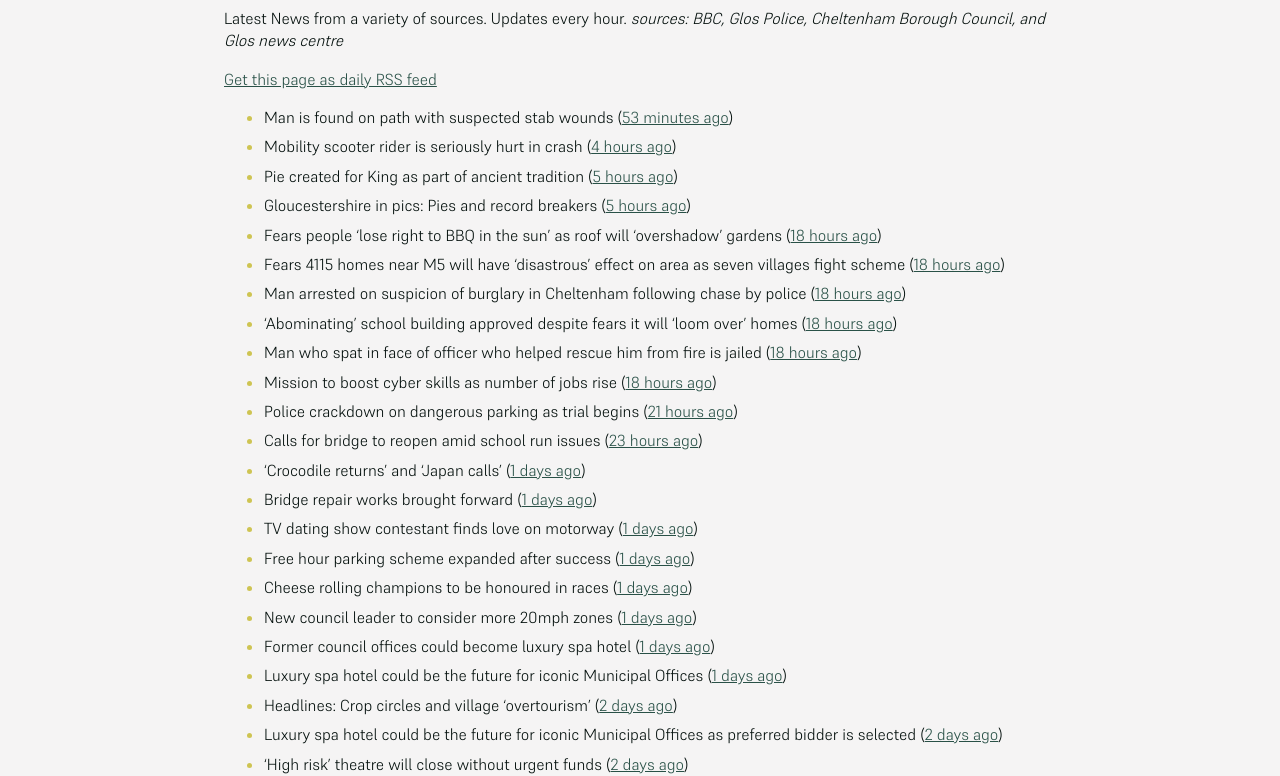
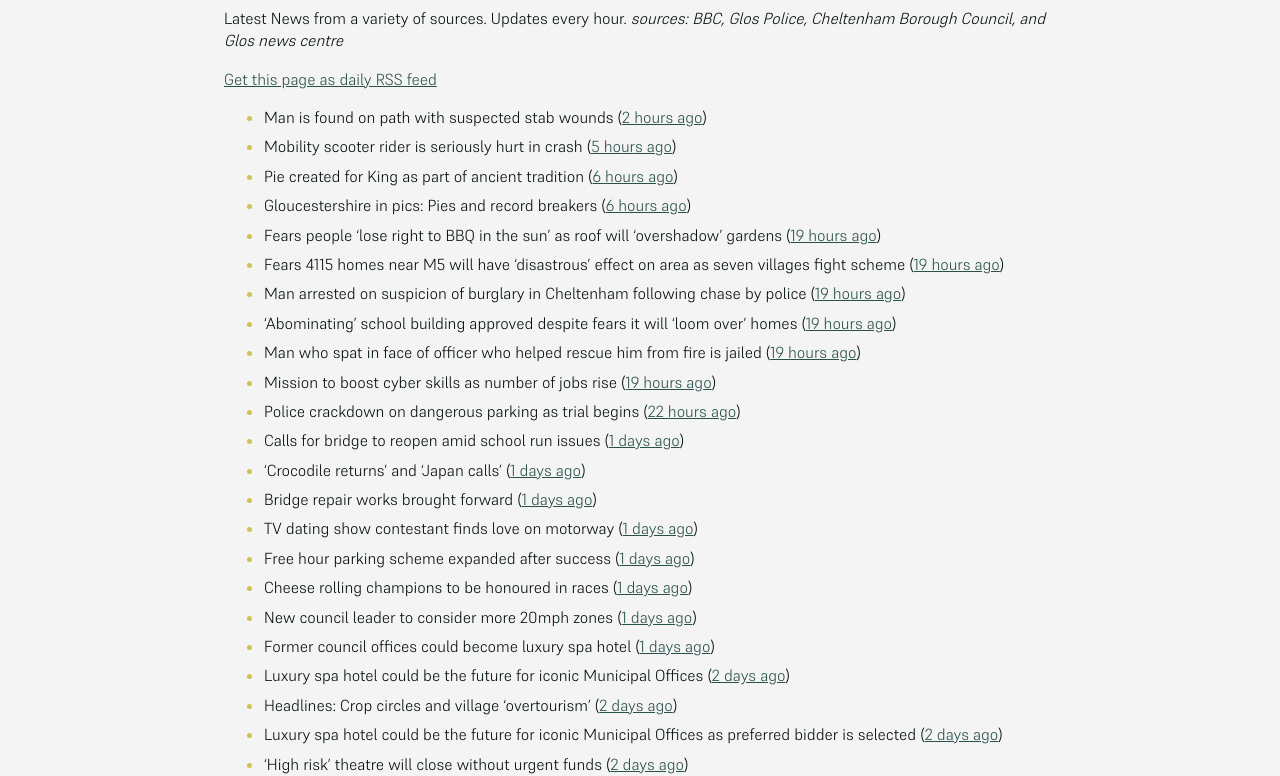
Before and after one commit to mat-0/cheltenham-open-data, a Jekyll site: the page built from _pages/news.md, in a window 1280 px wide and 1400 px high. Shown: the part 266-1042 px from the top of the window. Built offline with Jekyll 4.4.1, drawn with Linux system fonts in a browser that asks for light colours; some of the changed text lies outside the part shown.

Commit message:
Updated 2025-05-24 13:06:04

```diff
--- a/_pages/news.md
+++ b/_pages/news.md
@@ -12,18 +12,18 @@ _sources: BBC, Glos Police, Cheltenham Borough Council, and Glos news centre_
 [Get this page as daily RSS feed](/daily.rss)
 
 <!-- news_marker starts -->
-- Man is found on path with suspected stab wounds ([53 minutes ago](https://www.bbc.com/news/articles/c5yxl0lxv4lo))
-- Mobility scooter rider is seriously hurt in crash ([4 hours ago](https://www.bbc.com/news/articles/cx2eqqnx4zlo))
-- Pie created for King as part of ancient tradition ([5 hours ago](https://www.bbc.com/news/articles/ckgxxnve341o))
-- Gloucestershire in pics: Pies and record breakers ([5 hours ago](https://www.bbc.com/news/articles/clyvvpgg4xyo))
-- Fears people ‘lose right to BBQ in the sun’ as roof will ‘overshadow’ gardens ([18 hours ago](https://gloucesternewscentre.co.uk/fears-people-lose-right-to-bbq-in-the-sun-as-roof-will-overshadow-gardens/))
-- Fears 4115 homes near M5 will have ‘disastrous’ effect on area as seven villages fight scheme ([18 hours ago](https://gloucesternewscentre.co.uk/fears-4115-homes-near-m5-will-have-disastrous-effect-on-area-as-seven-villages-fight-scheme/))
-- Man arrested on suspicion of burglary in Cheltenham following chase by police ([18 hours ago](https://gloucesternewscentre.co.uk/man-arrested-on-suspicion-of-burglary-in-cheltenham-following-chase-by-police/))
-- ‘Abominating’ school building approved despite fears it will ‘loom over’ homes ([18 hours ago](https://gloucesternewscentre.co.uk/abominating-school-building-approved-despite-fears-it-will-loom-over-homes/))
-- Man who spat in face of officer who helped rescue him from fire is jailed ([18 hours ago](https://gloucesternewscentre.co.uk/man-who-spat-in-face-of-officer-who-helped-rescue-him-from-fire-is-jailed/))
-- Mission to boost cyber skills as number of jobs rise ([18 hours ago](https://www.bbc.com/news/articles/cp9200y2km0o))
-- Police crackdown on dangerous parking as trial begins ([21 hours ago](https://www.bbc.com/news/articles/c628gp87jljo))
-- Calls for bridge to reopen amid school run issues ([23 hours ago](https://www.bbc.com/news/articles/c7877jd3dw3o))
+- Man is found on path with suspected stab wounds ([2 hours ago](https://www.bbc.com/news/articles/c5yxl0lxv4lo))
+- Mobility scooter rider is seriously hurt in crash ([5 hours ago](https://www.bbc.com/news/articles/cx2eqqnx4zlo))
+- Pie created for King as part of ancient tradition ([6 hours ago](https://www.bbc.com/news/articles/ckgxxnve341o))
+- Gloucestershire in pics: Pies and record breakers ([6 hours ago](https://www.bbc.com/news/articles/clyvvpgg4xyo))
+- Fears people ‘lose right to BBQ in the sun’ as roof will ‘overshadow’ gardens ([19 hours ago](https://gloucesternewscentre.co.uk/fears-people-lose-right-to-bbq-in-the-sun-as-roof-will-overshadow-gardens/))
+- Fears 4115 homes near M5 will have ‘disastrous’ effect on area as seven villages fight scheme ([19 hours ago](https://gloucesternewscentre.co.uk/fears-4115-homes-near-m5-will-have-disastrous-effect-on-area-as-seven-villages-fight-scheme/))
+- Man arrested on suspicion of burglary in Cheltenham following chase by police ([19 hours ago](https://gloucesternewscentre.co.uk/man-arrested-on-suspicion-of-burglary-in-cheltenham-following-chase-by-police/))
+- ‘Abominating’ school building approved despite fears it will ‘loom over’ homes ([19 hours ago](https://gloucesternewscentre.co.uk/abominating-school-building-approved-despite-fears-it-will-loom-over-homes/))
+- Man who spat in face of officer who helped rescue him from fire is jailed ([19 hours ago](https://gloucesternewscentre.co.uk/man-who-spat-in-face-of-officer-who-helped-rescue-him-from-fire-is-jailed/))
+- Mission to boost cyber skills as number of jobs rise ([19 hours ago](https://www.bbc.com/news/articles/cp9200y2km0o))
+- Police crackdown on dangerous parking as trial begins ([22 hours ago](https://www.bbc.com/news/articles/c628gp87jljo))
+- Calls for bridge to reopen amid school run issues ([1 days ago](https://www.bbc.com/news/articles/c7877jd3dw3o))
 - 'Crocodile returns' and 'Japan calls' ([1 days ago](https://www.bbc.com/news/articles/clynl44237wo))
 - Bridge repair works brought forward ([1 days ago](https://www.bbc.com/news/articles/c8repy53ezyo))
 - TV dating show contestant finds love on motorway ([1 days ago](https://www.bbc.com/news/articles/cn84y0wnz2po))
@@ -31,7 +31,7 @@ _sources: BBC, Glos Police, Cheltenham Borough Council, and Glos news centre_
 - Cheese rolling champions to be honoured in races ([1 days ago](https://www.bbc.com/news/articles/cy8nkklvm9mo))
 - New council leader to consider more 20mph zones ([1 days ago](https://www.bbc.com/news/articles/c1kvvdv71m4o))
 - Former council offices could become luxury spa hotel ([1 days ago](https://www.bbc.com/news/articles/c4g6e60kdy1o))
-- Luxury spa hotel could be the future for iconic Municipal Offices ([1 days ago](https://gloucesternewscentre.co.uk/luxury-spa-hotel-could-be-the-future-for-iconic-municipal-offices/))
+- Luxury spa hotel could be the future for iconic Municipal Offices ([2 days ago](https://gloucesternewscentre.co.uk/luxury-spa-hotel-could-be-the-future-for-iconic-municipal-offices/))
 - Headlines: Crop circles and village 'overtourism' ([2 days ago](https://www.bbc.com/news/articles/ckgrj59nqg5o))
 - Luxury spa hotel could be the future for iconic Municipal Offices as preferred bidder is selected ([2 days ago](https://www.cheltenham.gov.uk/news/article/3014/luxury_spa_hotel_could_be_the_future_for_iconic_municipal_offices_as_preferred_bidder_is_selected))
 - 'High risk' theatre will close without urgent funds ([2 days ago](https://www.bbc.com/news/articles/cvgqqypywe1o))
```
Also changed, not shown: other parts of _pages/news.md (+1 -1 lines), _data/flood.json (+5 -27 lines), _pages/fix-my-street.md (+2 -2 lines), index.md (+5 -5 lines).
